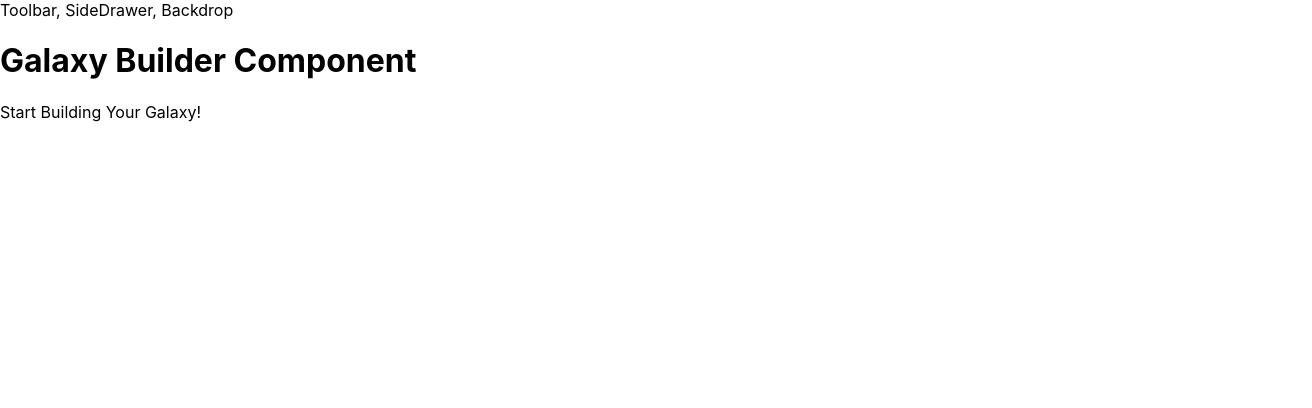
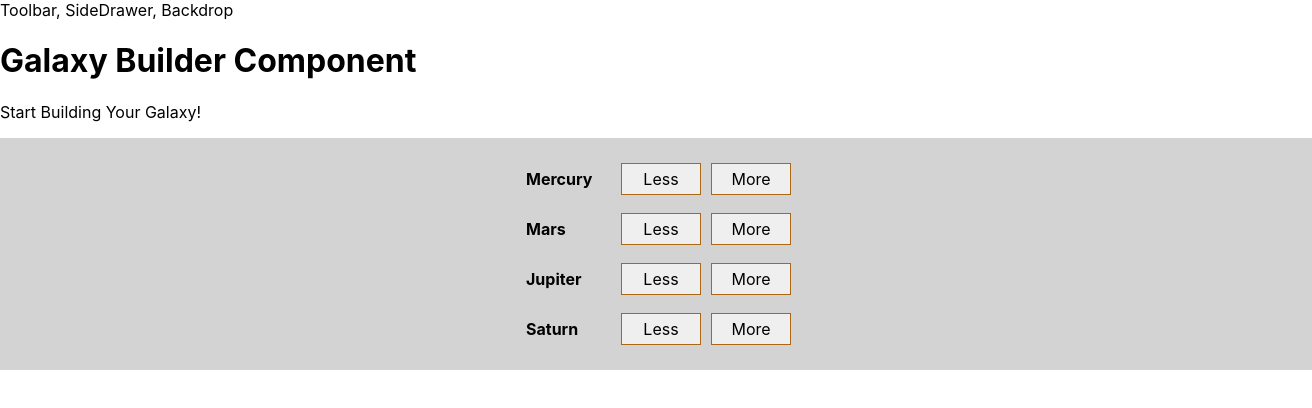
Before and after one commit to mcheng09/react-galaxy-builder, a React app: page / in a window 1280 px wide. Shown: the top 408 px of the page, 1312 px wide, since content can reach past the window. Built offline with nearby package versions, Linux system fonts and the light colour scheme.

Commit message:
feat(GalaxyBuilder): adds add planet feature and propagate method down

```diff
--- a/src/components/Galaxy/GalaxyControls/GalaxyControl/GalaxyControl.js
+++ b/src/components/Galaxy/GalaxyControls/GalaxyControl/GalaxyControl.js
@@ -7,7 +7,7 @@ const GalaxyControl = (props) => {
     <div className={style.GalaxyControl}>
       <div className={style.Label}>{props.label}</div>
       <button>Less</button>
-      <button>More</button>
+      <button onClick={props.addPlanet}>More</button>
     </div>
   )
 };
--- a/src/components/Galaxy/GalaxyControls/GalaxyControls.js
+++ b/src/components/Galaxy/GalaxyControls/GalaxyControls.js
@@ -14,7 +14,12 @@ const GalaxyControls = (props) => {
   return (
     <div className={style.GalaxyControls}>
       { controls.map((control, i) => {
-        return <GalaxyControl label={control.label} type={control.type} key={control.label + i}/>
+        return <GalaxyControl
+                  label={control.label}
+                  type={control.type}
+                  key={control.label + i}
+                  addPlanet={() => props.addPlanet(control.type)}
+                />
       })}
     </div>
   )
--- a/src/containers/GalaxyBuilder/GalaxyBuilder.js
+++ b/src/containers/GalaxyBuilder/GalaxyBuilder.js
@@ -1,6 +1,7 @@
 import React, { Component } from 'react';
 
 import Galaxy from '../../components/Galaxy/Galaxy'
+import GalaxyControls from '../../components/Galaxy/GalaxyControls/GalaxyControls'
 
 class GalaxyBuilder extends Component {
 
@@ -13,11 +14,20 @@ class GalaxyBuilder extends Component {
     }
   }
 
+  //Methods
+  addPlanetHandler = (type) => {
+    const newPlanet = this.state.planets[type] + 1;
+    let updatedPlanets = { ...this.state.planets };
+    updatedPlanets[type] = newPlanet;
+    this.setState({ planets: updatedPlanets })
+  }
+
   render () {
     return (
         <div>
           <h1>Galaxy Builder Component</h1>
           <Galaxy planets={this.state.planets}/>
+          <GalaxyControls addPlanet={this.addPlanetHandler}/>
         </div>
     )
   }
```
